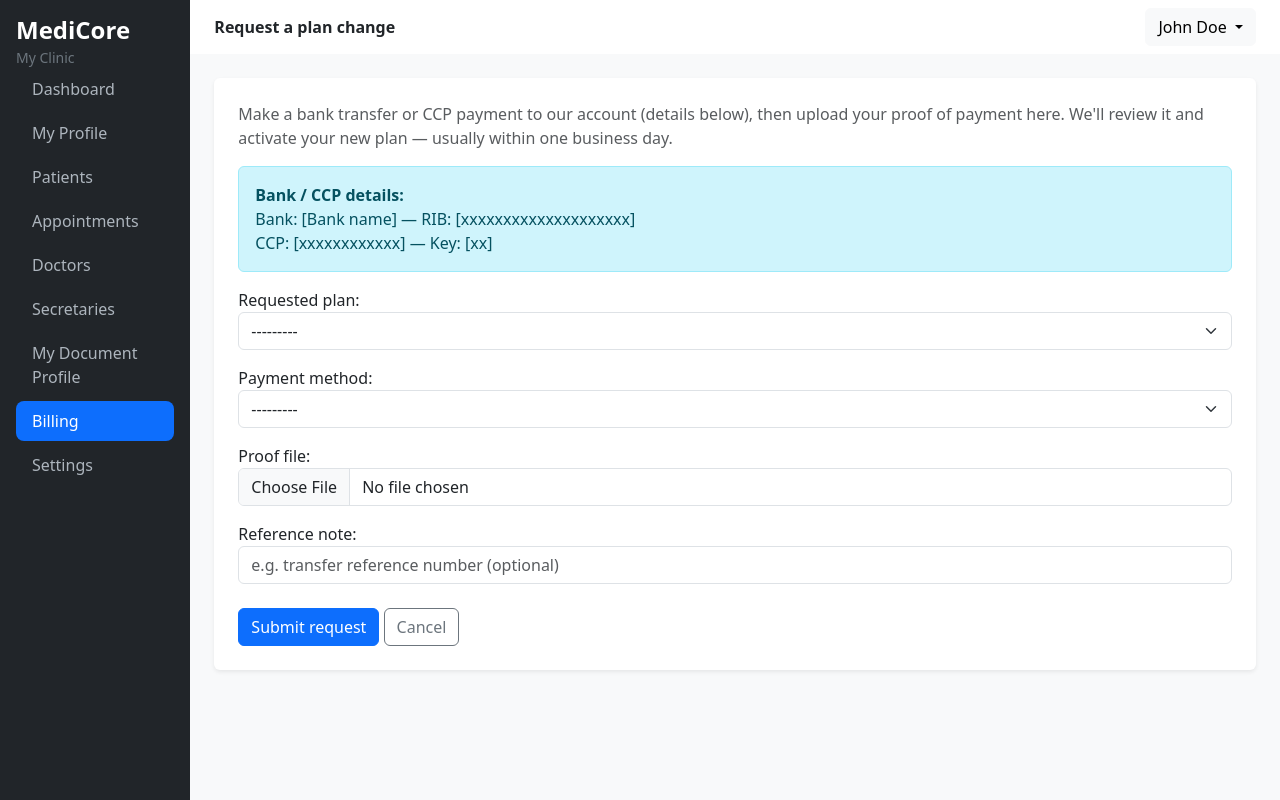
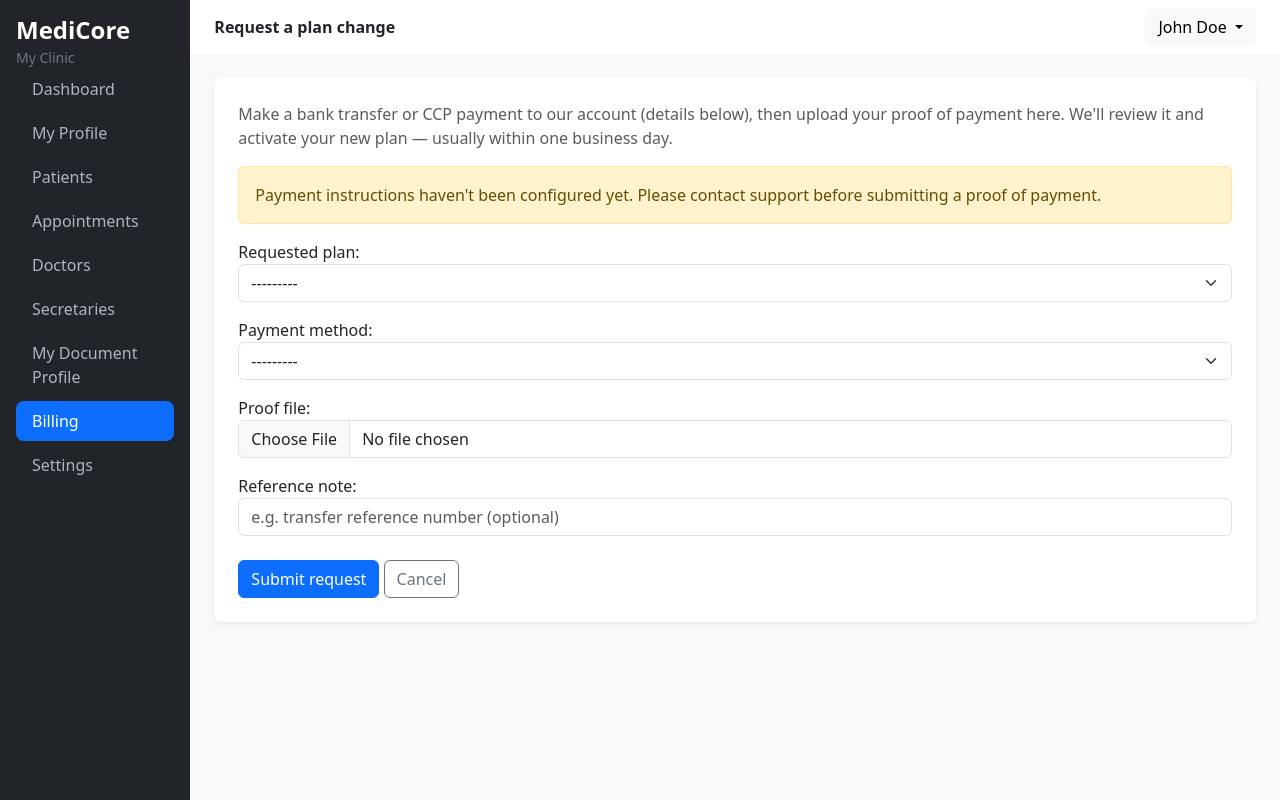
Before and after one commit to RaoufHamaissia/clinic-saas, a Django app: page /billing/request-plan-change/ in a window 1280 px wide. Run offline with Django 5.2, Linux system fonts and the light colour scheme; a user stored in the database is signed in; data comes from the database, SQL or seed files in the repository; data that the repository does not hold is empty; parts of the project's set-up code (start-up, migrations or seed data) failed here and were passed over.

Commit message:
PaymentInstruction added to request_plan_change template

```diff
--- a/billing/templates/billing/request_plan_change.html
+++ b/billing/templates/billing/request_plan_change.html
@@ -11,12 +11,24 @@
                 proof of payment here. We'll review it and activate your new plan — usually within one business day.
             </p>
 
-            <div class="alert alert-info">
-                <strong>Bank / CCP details:</strong><br>
-                <!-- TODO: replace with actual account details -->
-                Bank: [Bank name] — RIB: [xxxxxxxxxxxxxxxxxxxx]<br>
-                CCP: [xxxxxxxxxxxx] — Key: [xx]
-            </div>
+            {% if payment_instructions %}
+                <div class="alert alert-info">
+                    <strong>Bank / CCP details:</strong><br>
+                    {% if payment_instructions.bank_name or payment_instructions.bank_rib %}
+                        Bank: {{ payment_instructions.bank_name }} — RIB: {{ payment_instructions.bank_rib }}<br>
+                    {% endif %}
+                    {% if payment_instructions.ccp_number %}
+                        CCP: {{ payment_instructions.ccp_number }} — Key: {{ payment_instructions.ccp_key }}<br>
+                    {% endif %}
+                    {% if payment_instructions.additional_notes %}
+                        <div class="mt-2">{{ payment_instructions.additional_notes|linebreaksbr }}</div>
+                    {% endif %}
+                </div>
+            {% else %}
+                <div class="alert alert-warning">
+                    Payment instructions haven't been configured yet. Please contact support before submitting a proof of payment.
+                </div>
+            {% endif %}
 
             <form method="post" enctype="multipart/form-data">
                 {% csrf_token %}
```
